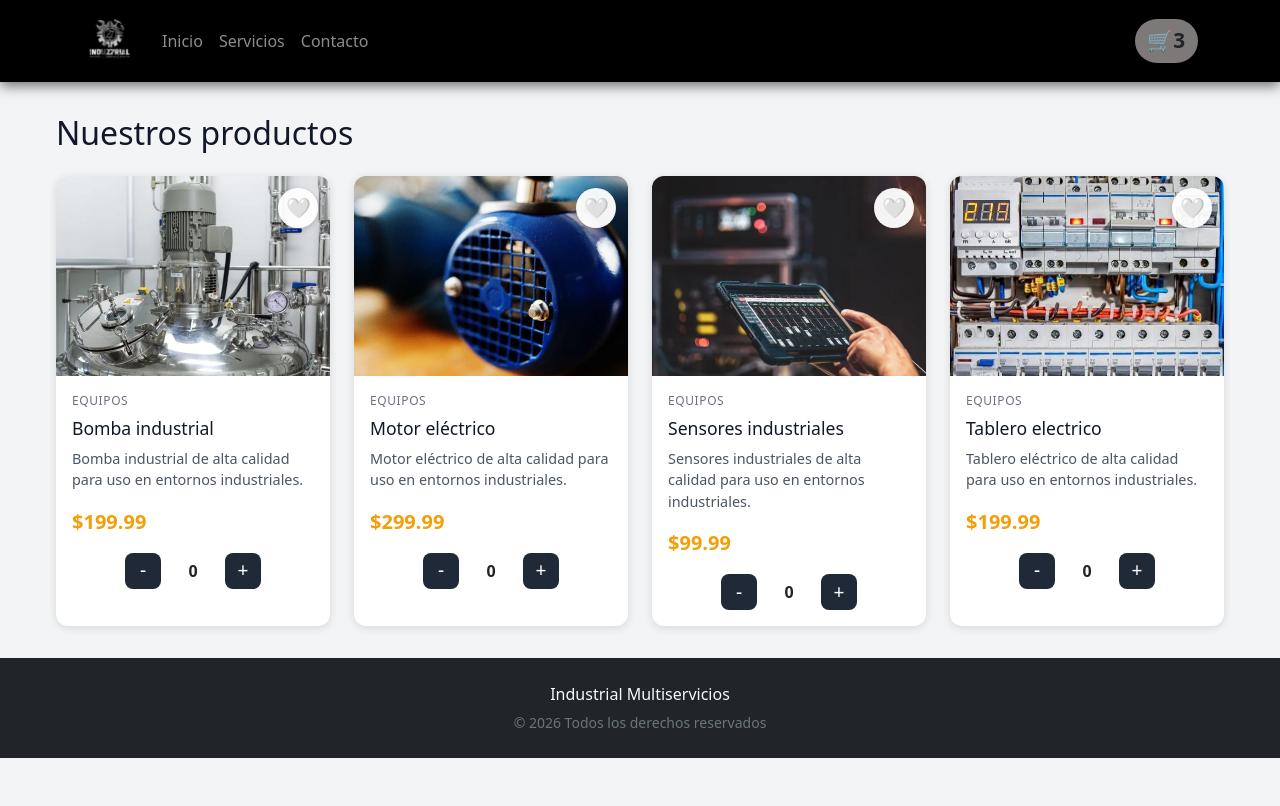
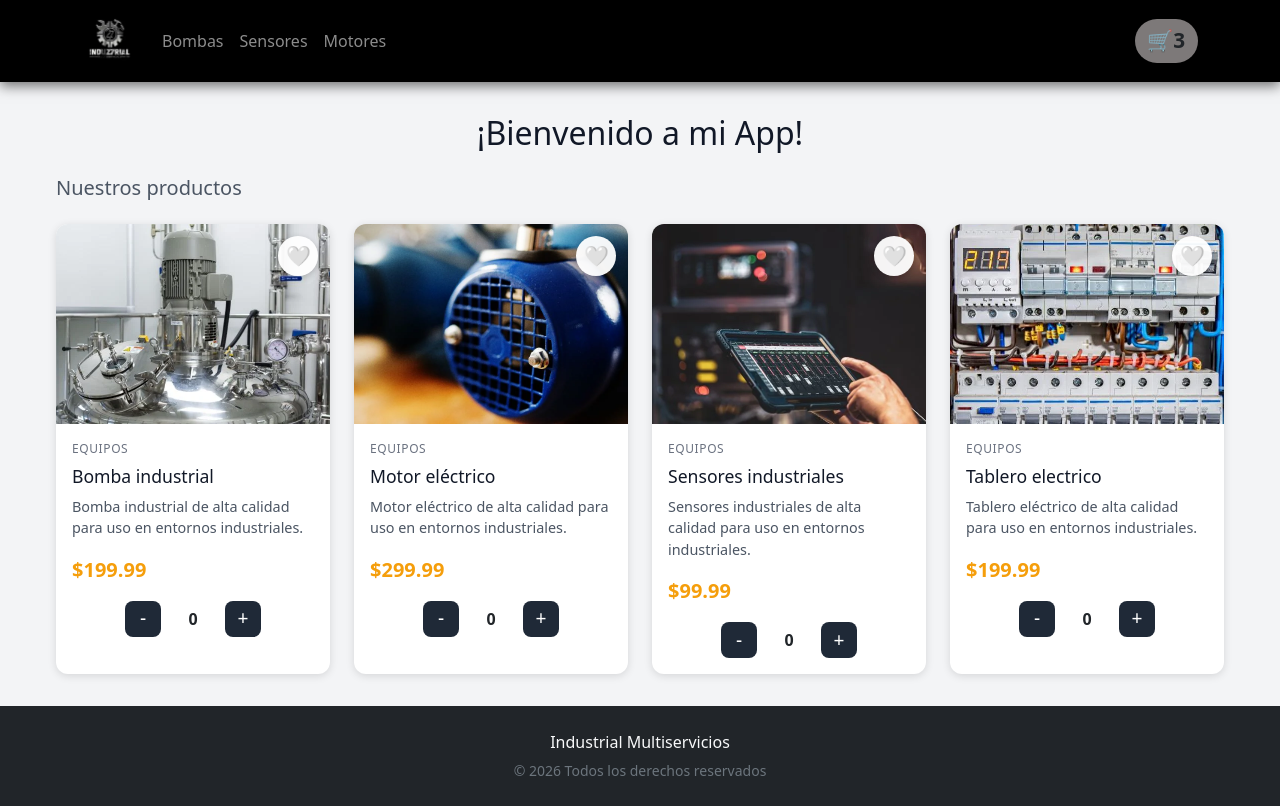
Before and after one commit to germanespinosa1987/industrial-multiservicios-93510, a React (Vite) app: page / in a window 1280 px wide. Built offline with nearby package versions, Linux system fonts and the light colour scheme.

Commit message:
Se corrige pasaje de props de App a ItemListConteiner y README

```diff
--- a/src/App.jsx
+++ b/src/App.jsx
@@ -6,7 +6,7 @@ function App() {
   return (
     <main className="d-flex flex-column min-vh-100">
       <Navbar />
-      <ItemListContainer />
+      <ItemListContainer greeting="¡Bienvenido a mi App!" subtitle="Nuestros productos" />
       <Footer />
 
     </main>
--- a/src/components/ItemListContainer.css
+++ b/src/components/ItemListContainer.css
@@ -9,6 +9,14 @@
 .item-list-title {
   margin: 0 0 1.5rem;
   color: #111827;
+  font-size: 2rem;
+  text-align: center;
+}
+
+.item-list-subtitle {
+  margin: 0 0 1.5rem;
+  color: #4b5563;
+  font-size: 1.25rem;
 }
 
 .item-list {
--- a/src/components/ItemListContainer.jsx
+++ b/src/components/ItemListContainer.jsx
@@ -1,10 +1,11 @@
 import "./ItemListContainer.css"
 import ProductCard from "./ProductCard"
 
-function ItemListContainer() {
+function ItemListContainer({ greeting, subtitle }) {
     return (
         <section className="item-list-container">
-            <h2 className="item-list-title">Nuestros productos</h2>
+            <h1 className="item-list-title">{greeting}</h1>
+            <h2 className="item-list-subtitle">{subtitle}</h2>
 
             <div className="item-list">
                 <ProductCard
--- a/src/components/Navbar.jsx
+++ b/src/components/Navbar.jsx
@@ -17,9 +17,9 @@ function Navbar() {
 
                 <BsNavbar.Collapse id="main-navbar">
                     <Nav className="me-auto">
-                        <Nav.Link href="#">Inicio</Nav.Link>
-                        <Nav.Link href="#">Servicios</Nav.Link>
-                        <Nav.Link href="#">Contacto</Nav.Link>
+                        <Nav.Link href="#">Bombas</Nav.Link>
+                        <Nav.Link href="#">Sensores</Nav.Link>
+                        <Nav.Link href="#">Motores</Nav.Link>
                     </Nav>
 
                     <CartWidget />
```
Also changed, not shown: 1 other file (tests, documents, lock files or other folders).
